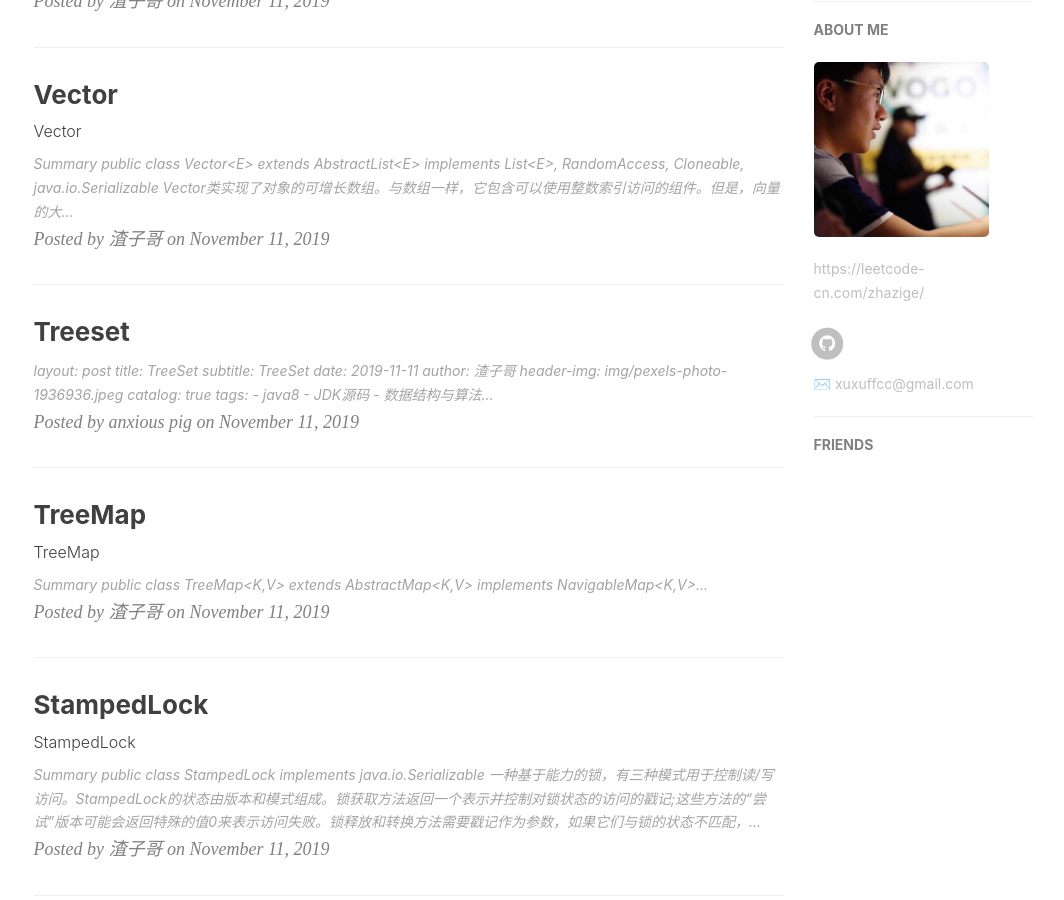
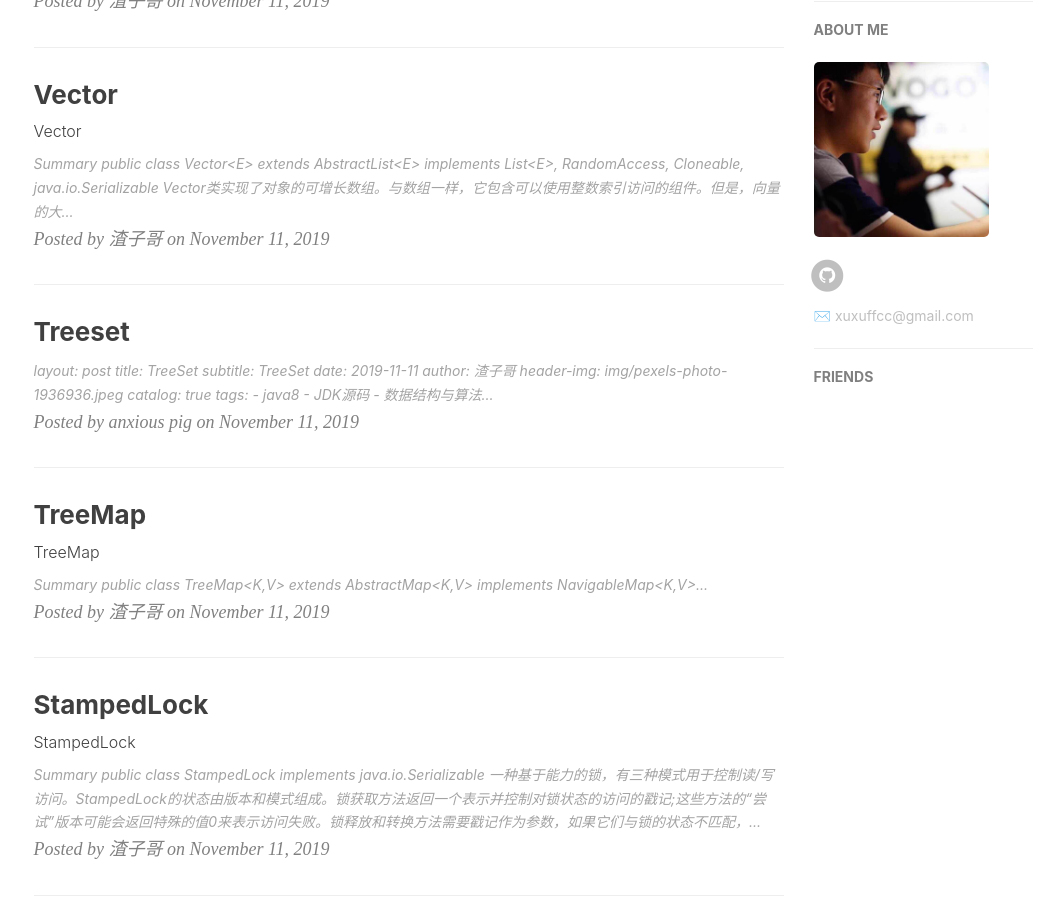
Before and after one commit to anxiouspig/anxiouspig.github.io, a Jekyll site: the page built from index.html, in a window 1280 px wide and 900 px high, scrolled down 608 px. Shown: the whole window, without its empty margins (134-1198 px from the left). Built offline with Jekyll 4.4.1, drawn with Linux system fonts in a browser that asks for light colours; nearby versions of some CDN libraries; the list of posts is cut into pages by our own code; comment, search, counter and statistics services are not loaded.

Commit message:
Update _config.yml

```diff
--- a/_config.yml
+++ b/_config.yml
@@ -11,7 +11,7 @@ github_repo: "https://github.com/anxiouspig/anxiouspig.github.io.git" # you code
 
 # Sidebar settings
 sidebar: true                           # whether or not using Sidebar.
-sidebar-about-description: "https://leetcode-cn.com/zhazige/"
+sidebar-about-description: ""
 sidebar-avatar: /img/about-D-gentle.jpeg     # use absolute URL, seeing it's used in both `/` and `/about/`
 
 
```
